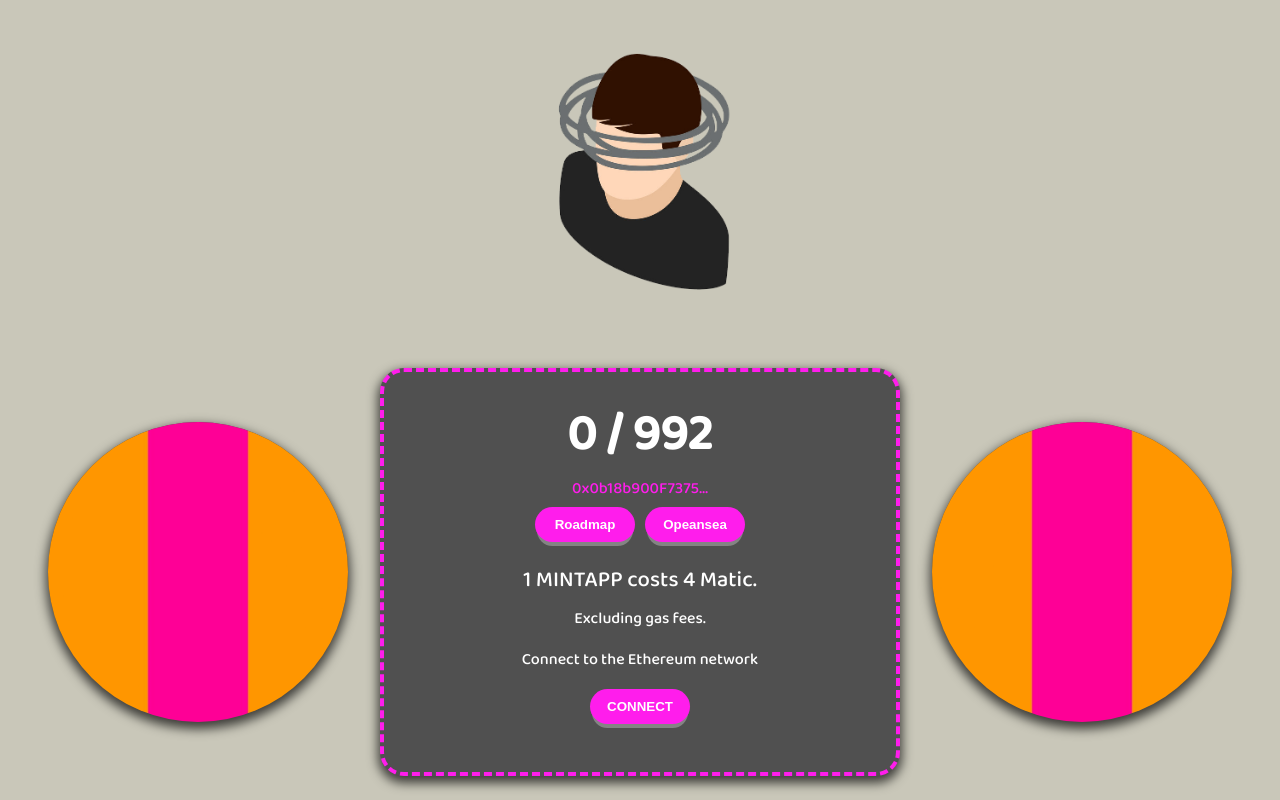
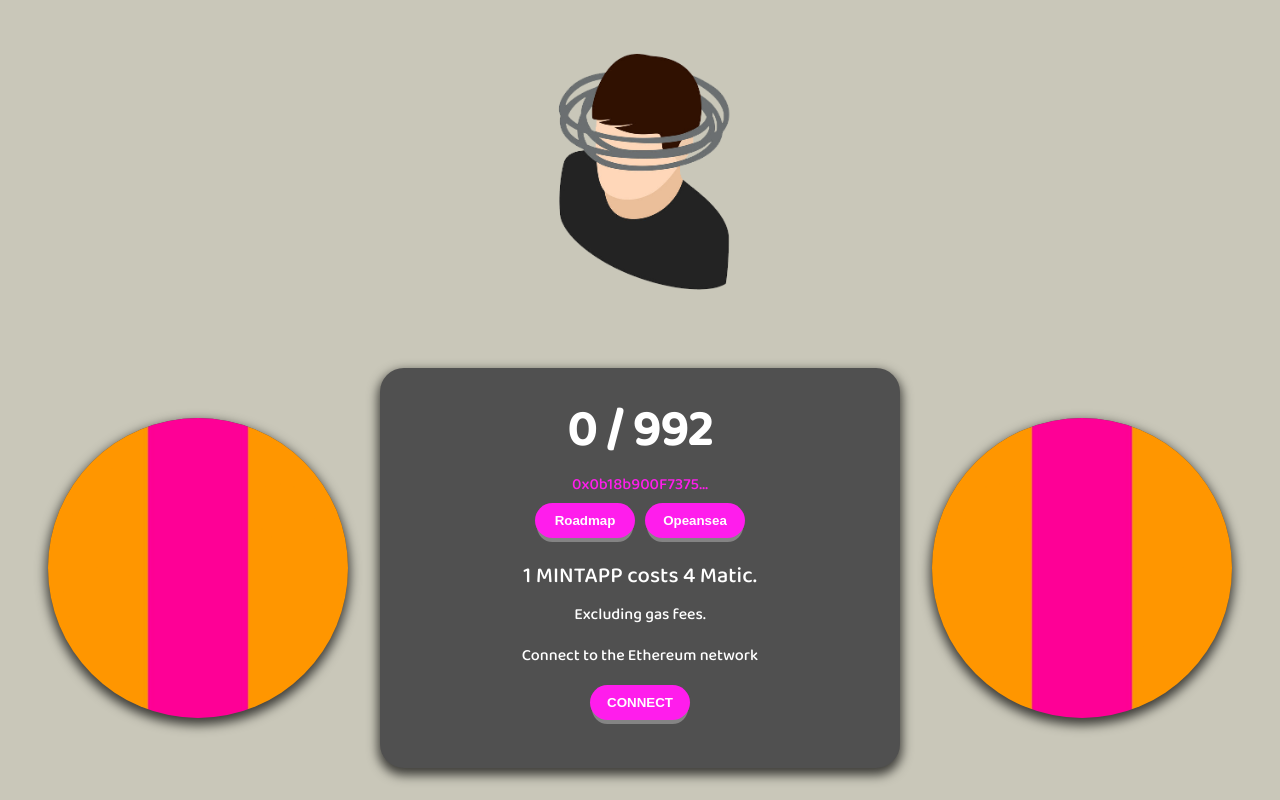
Before and after one commit to hanandito/nft-minting-app, a React (Create React App) app: page / in a window 1280 px wide. Shown: the top 800 px of the page. Built offline with nearby package versions, Linux system fonts and the light colour scheme.

Commit message:
initial commit

```diff
--- a/src/App.js
+++ b/src/App.js
@@ -217,7 +217,6 @@
               backgroundColor: "var(--accent)",
               padding: 24,
               borderRadius: 24,
-              border: "4px dashed var(--secondary)",
               boxShadow: "0px 5px 11px 2px rgba(0,0,0,0.7)",
             }}
           >
```
